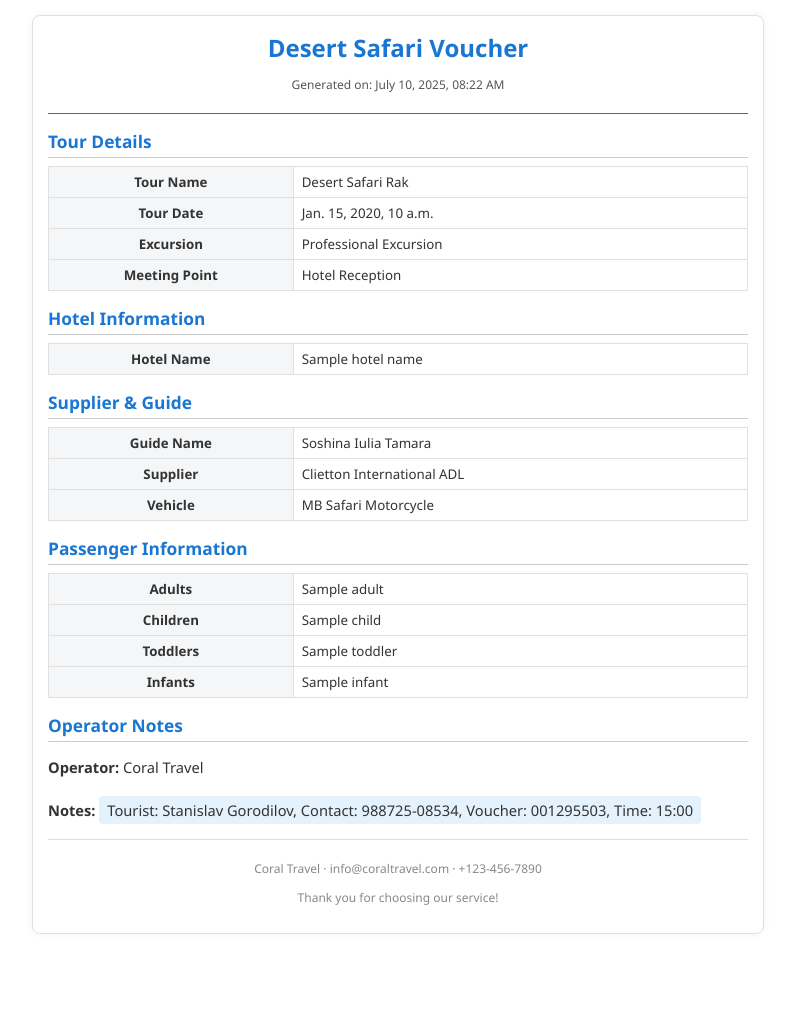
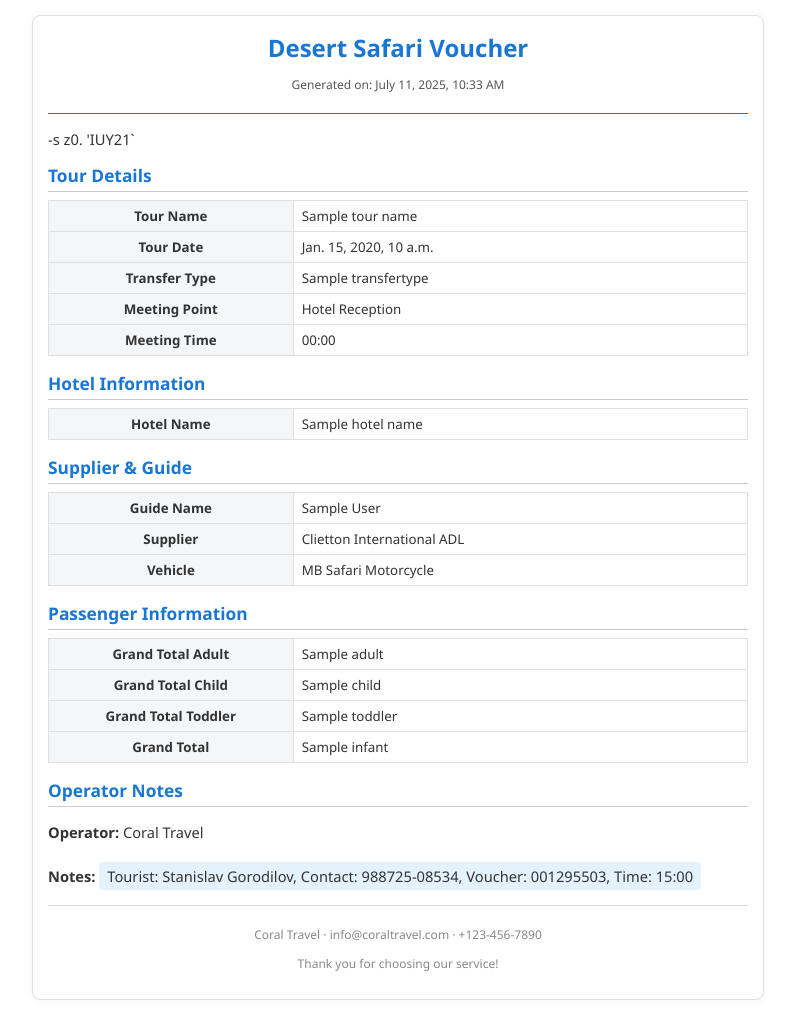
Before and after one commit to xamidovscode/tourism-management, a Django app: template templates/admin/customers/pdf_invoice.html in a window 1280 px wide. Shown: the whole page, without its empty margins (242-1037 px from the left). Before the commit the page ends 934 px from the top, so only its background shows below. Run offline with Django 5.2, Linux system fonts and the light colour scheme; tables that the repository leaves empty hold one stand-in row (values such as "Sample post"); the template is opened without the code that fills it: values that come from a table or form of the project are taken from there, most other values are stand-ins (such as "Sample title", 1, 10 or a date in 2020).

Commit message:
pdf 2 generate

```diff
--- a/apps/common/views.py
+++ /dev/null
@@ -1,3 +0,0 @@
-from django.shortcuts import render
-
-# Create your views here.
--- a/apps/users/models.py
+++ b/apps/users/models.py
@@ -47,7 +47,7 @@ class CustomUser(AbstractUser):
     REQUIRED_FIELDS = ['full_name']
 
     def __str__(self):
-        return self.username
+        return self.full_name
 
     def save(self, *args, **kwargs):
         if not self.password.startswith('pbkdf2_sha256'):
--- a/templates/admin/customers/pdf_invoice.html
+++ b/templates/admin/customers/pdf_invoice.html
@@ -81,17 +81,19 @@
         <!-- Header -->
         <div class="header">
             <h1>Desert Safari Voucher</h1>
-            <p>Generated on: July 10, 2025, 08:22 AM</p>
+            <p>Generated on: {% now "F d, Y, h:i A" %}</p>
         </div>
 
-        <!-- Tour Details -->
+        <!-- Tour Details --> -s    z0.
+        'IUY21`
         <div class="section">
             <h2>Tour Details</h2>
             <table class="table">
-                <tr><th>Tour Name</th><td>Desert Safari Rak</td></tr>
+                <tr><th>Tour Name</th><td>{{ tour_name }}</td></tr>
                 <tr><th>Tour Date</th><td>{{ tour_date }}</td></tr>
-                <tr><th>Excursion</th><td>Professional Excursion</td></tr>
+                <tr><th>Transfer Type</th><td>{{ sale.tour.transfer_type.name }}</td></tr>
                 <tr><th>Meeting Point</th><td>Hotel Reception</td></tr>
+                <tr><th>Meeting Time</th><td>00:00</td></tr>
             </table>
         </div>
 
@@ -107,7 +109,7 @@
         <div class="section">
             <h2>Supplier & Guide</h2>
             <table class="table">
-                <tr><th>Guide Name</th><td>Soshina Iulia Tamara</td></tr>
+                <tr><th>Guide Name</th><td>{{ sale.agent.full_name }}</td></tr>
                 <tr><th>Supplier</th><td>Clietton International ADL</td></tr>
                 <tr><th>Vehicle</th><td>MB Safari Motorcycle</td></tr>
             </table>
@@ -117,10 +119,10 @@
         <div class="section">
             <h2>Passenger Information</h2>
             <table class="table">
-                <tr><th>Adults</th><td>{{ pax.adult }}</td></tr>
-                <tr><th>Children</th><td>{{ pax.child }}</td></tr>
-                <tr><th>Toddlers</th><td>{{ pax.toddler }}</td></tr>
-                <tr><th>Infants</th><td>{{ pax.infant }}</td></tr>
+                <tr><th>Grand Total Adult</th><td>{{ pax.adult }}</td></tr>
+                <tr><th>Grand Total Child</th><td>{{ pax.child }}</td></tr>
+                <tr><th>Grand Total Toddler</th><td>{{ pax.toddler }}</td></tr>
+                <tr><th>Grand Total</th><td>{{ pax.infant }}</td></tr>
             </table>
         </div>
 
```
Also changed, not shown: core/admin.py (line endings or trailing spaces).
